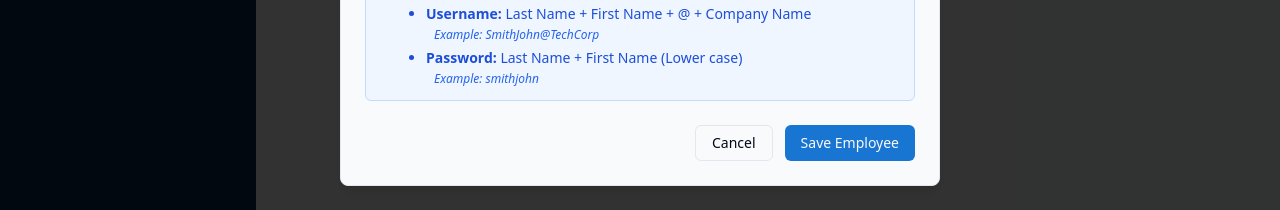
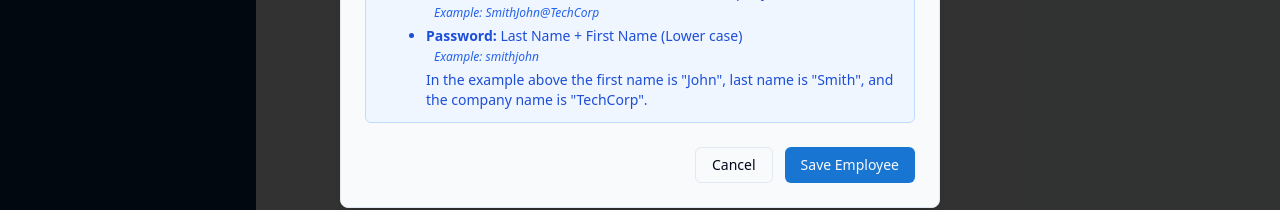
Before and after one commit to Magiclogon/Attendance-Web-App, a React (Vite) app in the folder frontend/: page /employees in a window 1280 px wide. Both pictures are taken after typing "Sample" into the empty fields and a click on the button "Add Employee". Shown: the part 521-731 px from the top of the page. Built offline with nearby package versions, Linux system fonts and the light colour scheme; no server answers.

Commit message:
More clarity in employee form

```diff
--- a/frontend/src/components/employees/EmployeeForm.tsx
+++ b/frontend/src/components/employees/EmployeeForm.tsx
@@ -196,6 +196,9 @@ export function EmployeeForm({
                         <br />
                         <span className="text-xs text-blue-600 italic ml-2">Example: smithjohn</span>
                       </li>
+                      <p className="mt-2 text-sm text-blue-700">
+                        In the example above the first name is "John", last name is "Smith", and the company name is "TechCorp".
+                      </p>
                     </ul>
                   </div>
                 </div>
```
